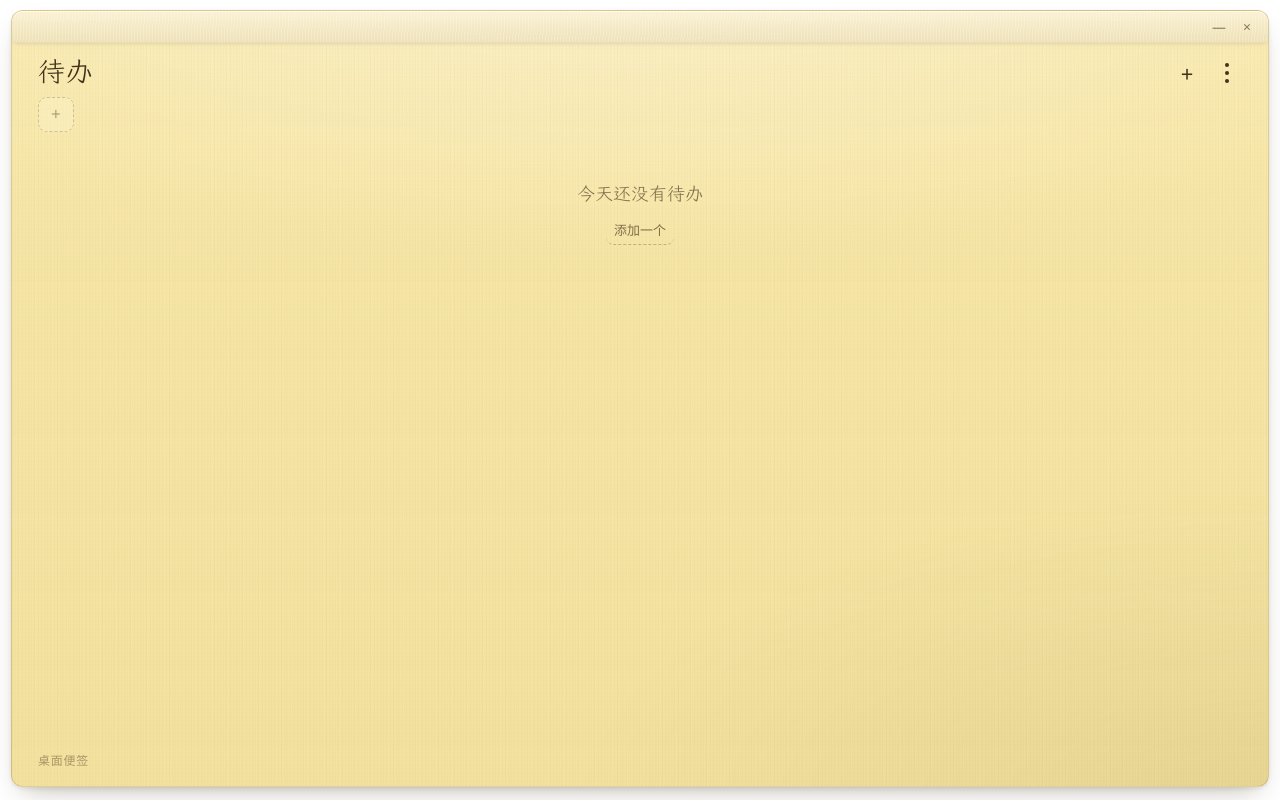
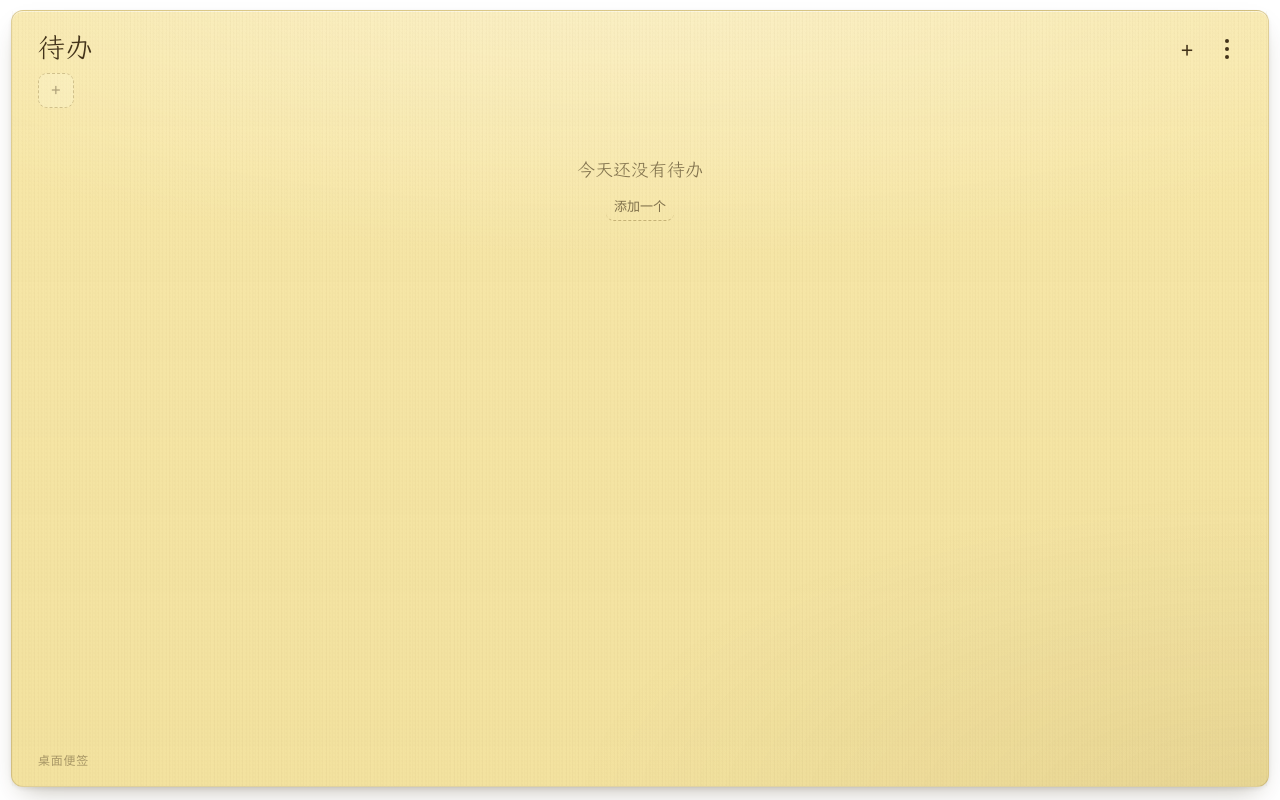
Before and after one commit to miczhang007/DSN, a Vue app: page / in a window 1280 px wide. Built offline with nearby package versions, Linux system fonts and the light colour scheme.

Commit message:
style: 去掉顶部窗口条，恢复简洁纸面
移除 32px 窗口条及样式，标题与内容上移；最小化/退出继续由 ⋮ 菜单提供，拖拽仍由便签头部与纸面承担。

```diff
--- a/src/App.vue
+++ b/src/App.vue
@@ -6,12 +6,6 @@
       data-tauri-drag-region
       @click="closeMenu"
     >
-      <div class="window-bar" data-tauri-drag-region>
-        <div class="window-actions">
-          <button class="window-button" type="button" aria-label="最小化" @click.stop="minimizeWindow">—</button>
-          <button class="window-button" type="button" aria-label="关闭" @click.stop="exitApp">×</button>
-        </div>
-      </div>
 
       <header class="note-header" data-tauri-drag-region>
         <button
@@ -570,7 +564,7 @@ import { eventText, taskStatus, taskStatusText } from "./lib/labels.js";
 import { productName } from "./lib/product-info.js";
 
 // 版本号按 AGENTS.md 在 App.vue 内维护，改应用代码后必须同步时间。
-const versionLabel = "v1.5.0 - 2026-11-03 22:15";
+const versionLabel = "v1.5.0 - 2026-11-03 22:18";
 
 const view = ref("home");
 const menuOpen = ref(false);
--- a/src/styles.css
+++ b/src/styles.css
@@ -153,57 +153,9 @@ button {
   z-index: 1;
 }
 
-.window-bar {
-  position: absolute;
-  top: 0;
-  right: 0;
-  left: 0;
-  display: flex;
-  align-items: center;
-  justify-content: flex-end;
-  height: 32px;
-  padding: 0 8px;
-  cursor: grab;
-  background:
-    repeating-linear-gradient(93deg, rgba(255, 255, 255, 0.22) 0 1px, rgba(255, 255, 255, 0) 1px 3px),
-    linear-gradient(180deg, rgba(252, 244, 219, 0.7), rgba(238, 226, 190, 0.55) 68%, rgba(228, 214, 172, 0.46)),
-    rgba(246, 236, 205, 0.5);
-  border-bottom: 1px solid rgba(122, 96, 40, 0.14);
-  border-radius: 11px 11px 0 0;
-  box-shadow:
-    inset 0 1px 0 rgba(255, 255, 255, 0.6),
-    0 2px 5px -3px rgba(74, 56, 18, 0.28);
-}
-
-.window-bar:active {
-  cursor: grabbing;
-}
-
-.window-actions {
-  display: flex;
-  gap: 2px;
-  align-items: center;
-}
-
-.window-button {
-  display: grid;
-  place-items: center;
-  width: 26px;
-  height: 22px;
-  color: rgba(80, 62, 26, 0.66);
-  font-family: var(--font-ui);
-  font-size: 14px;
-  line-height: 1;
-  border-radius: 6px;
-}
-
-.window-button:hover {
-  color: rgba(52, 38, 12, 0.95);
-  background: rgba(255, 255, 255, 0.55);
-}
 
 .is-subview .content {
-  top: 88px;
+  top: 74px;
 }
 
 /* --------------------------------------------------------------------------
@@ -212,7 +164,7 @@ button {
 
 .note-header {
   position: absolute;
-  top: 44px;
+  top: 20px;
   right: 26px;
   left: 26px;
   display: flex;
@@ -312,7 +264,7 @@ h1 {
 
 .category-tabs {
   position: absolute;
-  top: 86px;
+  top: 62px;
   right: 26px;
   left: 26px;
   display: flex;
@@ -386,7 +338,7 @@ h1 {
 }
 
 .content.has-tabs {
-  top: 132px;
+  top: 108px;
 }
 
 /* --------------------------------------------------------------------------
```
Also changed, not shown: design/preview/home-v15-360x520.png.
